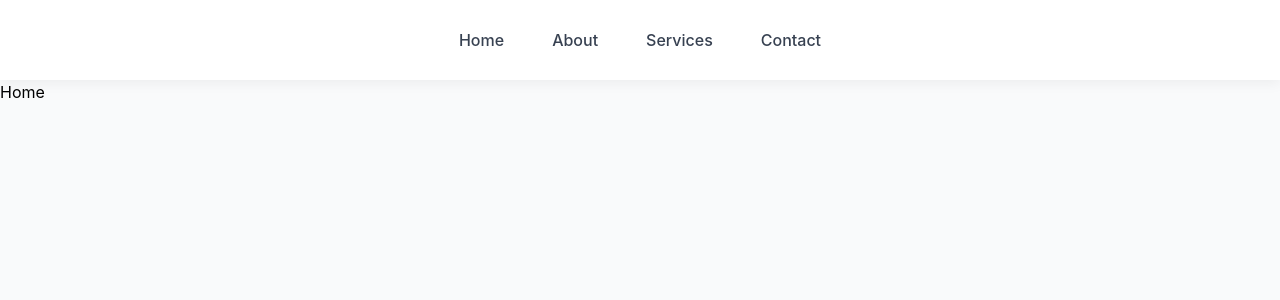
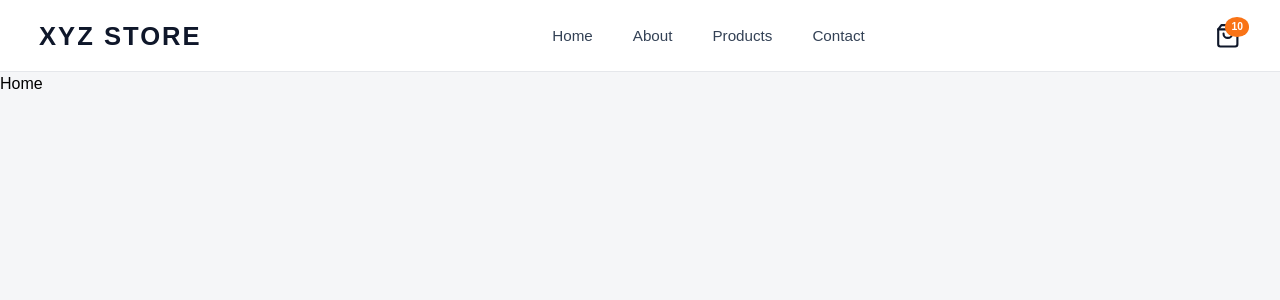
Before and after one commit to abhii2107/ecommerce-using-react, a React (Vite) app in the folder react_website/: page / in a window 1280 px wide. Shown: the top 300 px of the page. Built offline with nearby package versions, Linux system fonts and the light colour scheme.

Commit message:
adding more to Navbar

```diff
--- a/react_website/src/App.css
+++ b/react_website/src/App.css
@@ -1,4 +1,4 @@
-/* ===== RESET ===== */
+
 * {
   margin: 0;
   padding: 0;
@@ -6,131 +6,178 @@
 }
 
 body {
-  font-family: "Inter", sans-serif;
-  background-color: #f9fafb;
+  font-family: "Poppins", sans-serif;
+  background-color: #f5f6f8;
 }
 
 /* ===== CONTAINER ===== */
 .container {
-  max-width: 1200px;
+  max-width: 1250px;
   margin: auto;
-  padding: 0 2rem;
+  padding: 0 1.5rem;
 }
 
 /* ===== HEADER ===== */
 header {
-  width: 100%;
-  height: 80px;
+  height: 72px;
   background: #ffffff;
-  box-shadow: rgba(0, 0, 0, 0.05) 0px 4px 12px;
+  border-bottom: 1px solid #e5e7eb;
   position: sticky;
   top: 0;
-  z-index: 1000;
+  z-index: 999;
 }
 
 /* ===== NAV GRID ===== */
 .navbar-grid {
-  display: grid;
-  grid-template-columns: 1fr 2fr 1fr;
+  display: flex;
   align-items: center;
-  height: 80px;
+  justify-content: space-between;
+  height: 72px;
 }
 
 /* ===== LOGO ===== */
 .logo h1 {
-  font-size: 1.8rem;
+  font-size: 1.6rem;
   font-weight: 700;
-  color: #111827;
-  letter-spacing: 1px;
+  letter-spacing: 2px;
+  color: #0f172a;
 }
 
 /* ===== DESKTOP MENU ===== */
 .menu-web ul {
   display: flex;
-  justify-content: center;
-  gap: 3rem;
+  gap: 2.5rem;
   list-style: none;
 }
 
 .menu-web ul li a {
   text-decoration: none;
-  color: #374151;
-  font-size: 1rem;
+  color: #334155;
+  font-size: 0.95rem;
   font-weight: 500;
-  transition: 0.3s;
+  position: relative;
+  padding-bottom: 4px;
+}
+
+/* underline hover animation */
+.menu-web ul li a::after {
+  content: "";
+  position: absolute;
+  width: 0%;
+  height: 2px;
+  left: 0;
+  bottom: 0;
+  background: #f97316;
+  transition: 0.3s ease;
+}
+
+.menu-web ul li a:hover::after {
+  width: 100%;
 }
 
 .menu-web ul li a:hover {
-  color: #2563eb;
+  color: #0f172a;
 }
 
 /* ===== HAMBURGER ===== */
 .ham-menu {
   display: none;
-  text-align: end;
 }
 
 .ham-menu button {
-  background: transparent;
+  background: none;
   border: none;
-  font-size: 1.8rem;
+  font-size: 1.9rem;
+  color: #0f172a;
   cursor: pointer;
-  color: #111827;
 }
 
 /* ===========================
-   MOBILE RESPONSIVE DESIGN
+   MOBILE NAVBAR
 =========================== */
 
 @media screen and (max-width: 998px) {
 
-  /* hide desktop menu */
   .menu-web {
     display: none;
   }
 
-  /* show hamburger */
   .ham-menu {
-    display: inline-block;
+    display: block;
   }
 
-  /* mobile dropdown menu */
   .menu-mobile {
-    position: absolute;
-    top: 80px;
+    position: fixed;
+    top: 72px;
     left: 0;
     width: 100%;
-    background-color: #ffffff;
-    box-shadow: rgba(0, 0, 0, 0.25) 0px 14px 28px;
-    padding: 2rem 0;
-    animation: slideDown 0.3s ease;
+    background: #ffffff;
+    border-top: 1px solid #e5e7eb;
+    animation: fadeSlide 0.25s ease;
   }
 
   .menu-mobile ul {
     display: flex;
     flex-direction: column;
+    gap: 1.2rem;
+    padding: 1.8rem 0;
     align-items: center;
-    gap: 1.5rem;
     list-style: none;
   }
 
   .menu-mobile ul li a {
-    font-size: 1.1rem;
-    color: #111827;
+    font-size: 1.05rem;
     font-weight: 600;
+    color: #0f172a;
     text-decoration: none;
+  }
+
+  .menu-mobile ul li a:hover {
+    color: #f97316;
   }
 }
 
 /* ===== ANIMATION ===== */
-@keyframes slideDown {
+@keyframes fadeSlide {
   from {
     opacity: 0;
-    transform: translateY(-20px);
+    transform: translateY(-12px);
   }
-
   to {
     opacity: 1;
     transform: translateY(0);
   }
 }
+
+/* ===== NAV ICONS ===== */
+.nav-icons {
+  display: flex;
+  align-items: center;
+  gap: 1.5rem;
+}
+
+/* cart icon */
+.cart-icon {
+  position: relative;
+  font-size: 1.6rem;
+  color: #0f172a;
+  cursor: pointer;
+  transition: 0.3s ease;
+}
+
+.cart-icon:hover {
+  color: #f97316;
+}
+
+/* cart count badge */
+.cart-count {
+  position: absolute;
+  top: -6px;
+  right: -8px;
+  background: #f97316;
+  color: #ffffff;
+  font-size: 0.65rem;
+  padding: 2px 6px;
+  border-radius: 50%;
+  font-weight: 600;
+}
--- a/react_website/src/App.jsx
+++ b/react_website/src/App.jsx
@@ -7,6 +7,7 @@ import { Home } from "./pages/Home"
 import { Product } from "./pages/Product"
 import { Singleproduct } from "./pages/SingleProduct"
 import "./App.css"
+import { Cart } from "./pages/Cart"
 
 const router = createBrowserRouter([
 
@@ -35,6 +36,11 @@ const router = createBrowserRouter([
         path: "singleproduct/:id",
         element: <Singleproduct/>
       },
+      {
+        path: "cart",
+        element: <Cart/>
+      },
+
 
 
     ]
--- /dev/null
+++ b/react_website/src/pages/Cart.jsx
@@ -0,0 +1,3 @@
+export const Cart = () => {
+    return <h1>This is the Cart</h1>
+}
--- a/react_website/src/ui/Header.jsx
+++ b/react_website/src/ui/Header.jsx
@@ -1,51 +1,69 @@
-import { NavLink } from "react-router-dom"
-import { FaHamburger } from "react-icons/fa";
+import { NavLink } from "react-router-dom";
+import { GiHamburgerMenu } from "react-icons/gi";
+import { FiShoppingBag } from "react-icons/fi";
+import { IoClose } from "react-icons/io5";
 import { useState } from "react";
 
+export const Header = () => {
+  const [showMenu, setShowMenu] = useState(false);
 
-export const Header = () => {
-
-
-    const[showMenu,setShowMenu] = useState(false)
   const handleButtontoggle = () => {
     setShowMenu(!showMenu);
-    }
-
-
+  };
 
   return (
     <header>
       <div className="container">
-                <div className="grid navbar-grid">
+        <div className="navbar-grid">
+
+          {/* LOGO */}
           <div className="logo">
-                        <NavLink to = "/"><h1></h1></NavLink>
+            <NavLink to="/">
+              <h1>XYZ STORE</h1>
+            </NavLink>
           </div>
 
+          {/* NAV LINKS */}
           <nav className={showMenu ? "menu-mobile" : "menu-web"}>
             <ul>
               <li>
-                                <a href="#">Home</a>
+                <NavLink to="/">Home</NavLink>
               </li>
 
               <li>
-                                <a href="#">About</a>
+                <NavLink to="/about">About</NavLink>
               </li>
 
               <li>
-                                <a href="#">Services</a>
+                <NavLink to="/product">Products</NavLink>
               </li>
 
               <li>
-                                <a href="#">Contact</a>
+                <NavLink to="/contact">Contact</NavLink>
               </li>
-
             </ul>
           </nav>
+
+          {/* RIGHT SIDE ICONS */}
+          <div className="nav-icons">
+
+            {/* CART ICON */}
+            <NavLink to="/cart" className="cart-icon">
+              <FiShoppingBag />
+              <span className="cart-count">10</span>
+            </NavLink>
+
+            {/* HAMBURGER MENU */}
             <div className="ham-menu">
-                        <button onClick={handleButtontoggle}><FaHamburger/></button>
+              <button onClick={handleButtontoggle}>
+                {showMenu ? <IoClose /> : <GiHamburgerMenu />}
+              </button>
             </div>
+
+          </div>
+
         </div>
       </div>
     </header>
-    )
-}
+  );
+};
```
Lines whose indentation alone changed are shown as unchanged.
